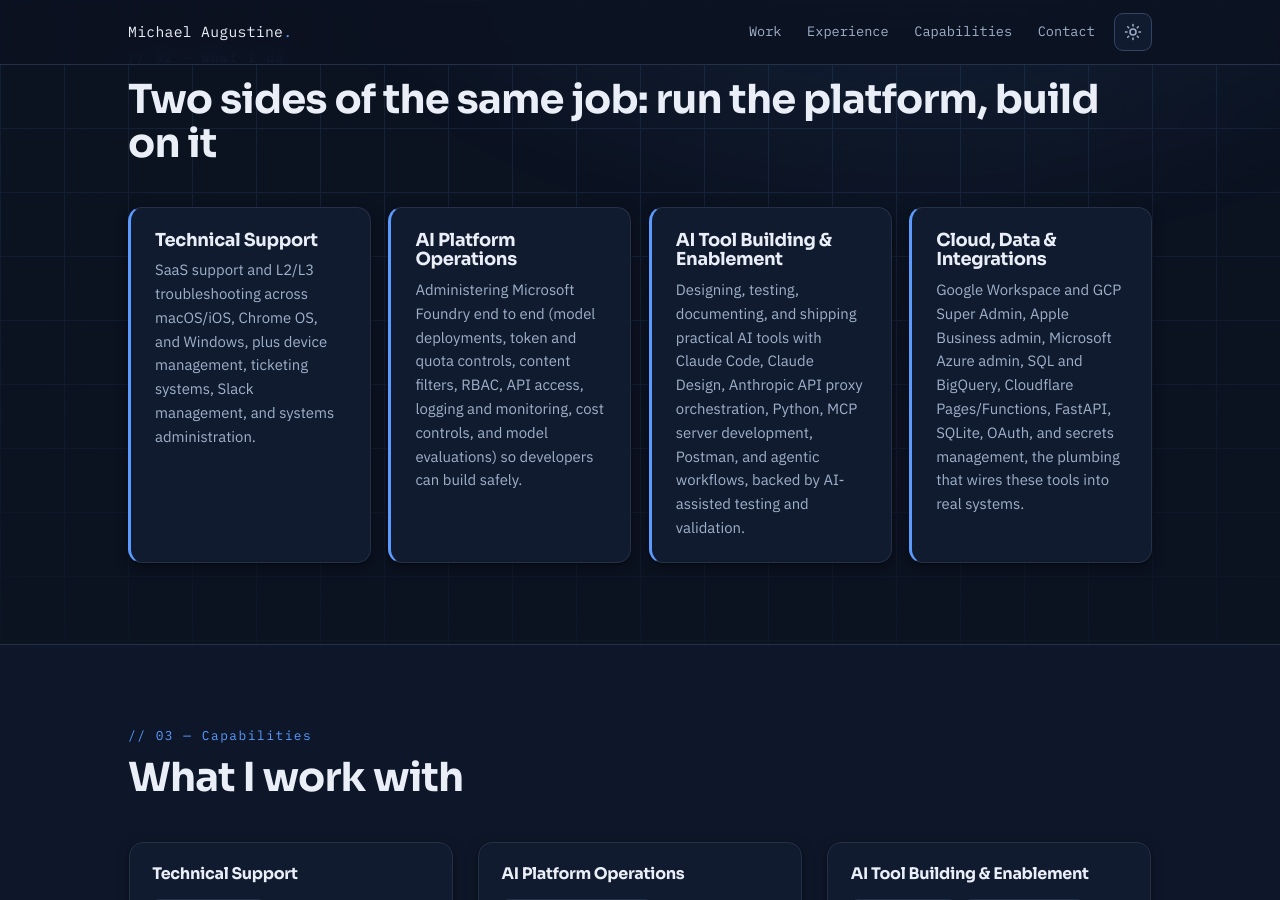
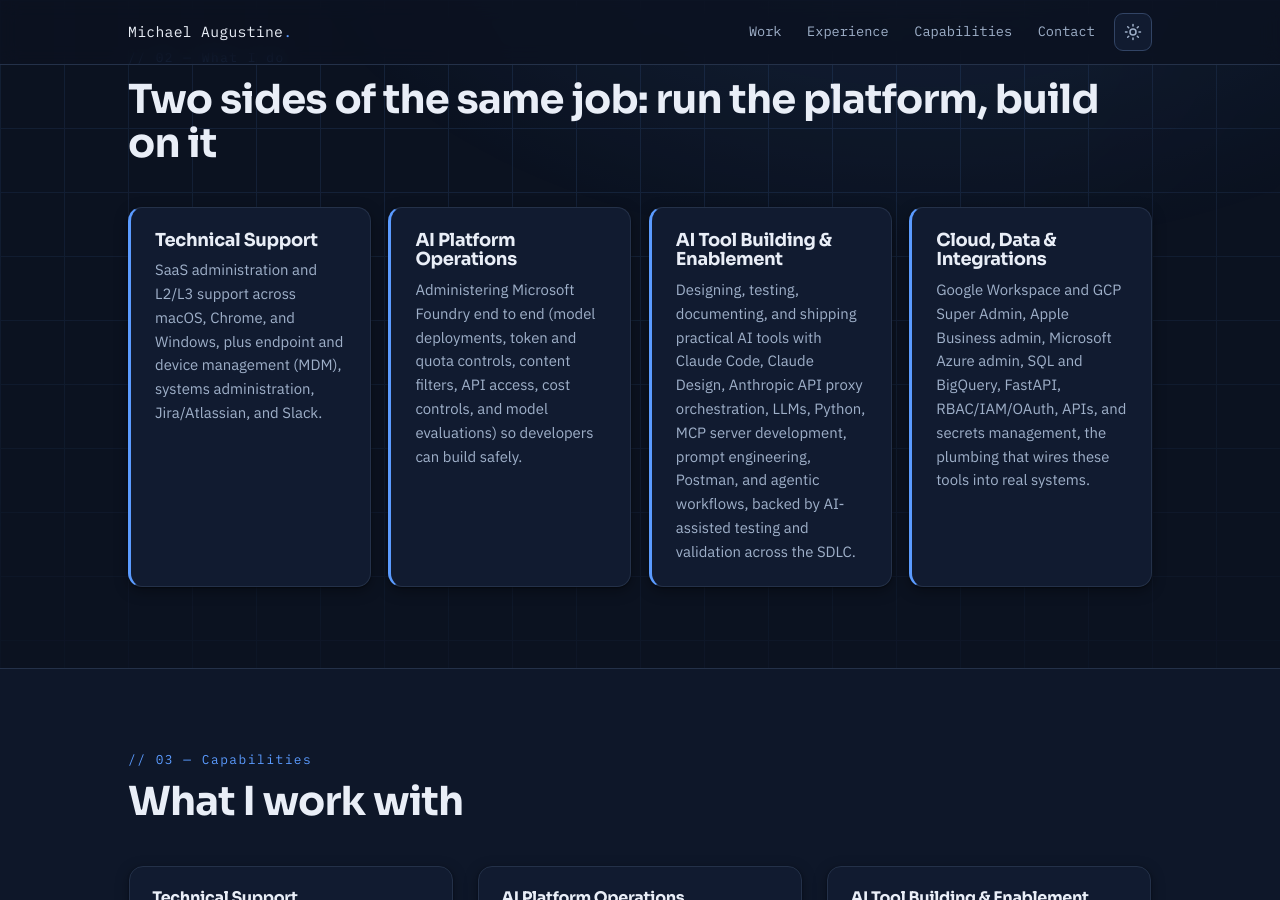
Before and after one commit to augforce/augforce.github.io, a Jekyll site: the page built from index.html, in a window 1280 px wide and 900 px high, scrolled down 2646 px. Built offline with Jekyll 4.4.1, drawn with Linux system fonts in a browser that asks for light colours; some of the changed text lies outside the part shown.

Commit message:
Resume sync: new PDF, Jira/Atlassian + MDM support skills, prompt engineering/LLMs, RBAC/IAM/OAuth consolidation, Ferguson bullet updates
Co-Authored-By: Claude Fable 5 <noreply@anthropic.com>

```diff
--- a/_data/focus.yml
+++ b/_data/focus.yml
@@ -1,13 +1,13 @@
 # "What I do" — focus areas, drawn from the résumé.
 
 - name: "Technical Support"
-  blurb: "SaaS support and L2/L3 troubleshooting across macOS/iOS, Chrome OS, and Windows, plus device management, ticketing systems, Slack management, and systems administration."
+  blurb: "SaaS administration and L2/L3 support across macOS, Chrome, and Windows, plus endpoint and device management (MDM), systems administration, Jira/Atlassian, and Slack."
 
 - name: "AI Platform Operations"
-  blurb: "Administering Microsoft Foundry end to end (model deployments, token and quota controls, content filters, RBAC, API access, logging and monitoring, cost controls, and model evaluations) so developers can build safely."
+  blurb: "Administering Microsoft Foundry end to end (model deployments, token and quota controls, content filters, API access, cost controls, and model evaluations) so developers can build safely."
 
 - name: "AI Tool Building & Enablement"
-  blurb: "Designing, testing, documenting, and shipping practical AI tools with Claude Code, Claude Design, Anthropic API proxy orchestration, Python, MCP server development, Postman, and agentic workflows, backed by AI-assisted testing and validation."
+  blurb: "Designing, testing, documenting, and shipping practical AI tools with Claude Code, Claude Design, Anthropic API proxy orchestration, LLMs, Python, MCP server development, prompt engineering, Postman, and agentic workflows, backed by AI-assisted testing and validation across the SDLC."
 
 - name: "Cloud, Data & Integrations"
-  blurb: "Google Workspace and GCP Super Admin, Apple Business admin, Microsoft Azure admin, SQL and BigQuery, Cloudflare Pages/Functions, FastAPI, SQLite, OAuth, and secrets management, the plumbing that wires these tools into real systems."
+  blurb: "Google Workspace and GCP Super Admin, Apple Business admin, Microsoft Azure admin, SQL and BigQuery, FastAPI, RBAC/IAM/OAuth, APIs, and secrets management, the plumbing that wires these tools into real systems."
--- a/_data/skills.yml
+++ b/_data/skills.yml
@@ -1,13 +1,13 @@
 # Capability clusters for the Capabilities section — mirrors the résumé.
 
 - group: "Technical Support"
-  items: ["SaaS Support", "L2/L3 Troubleshooting", "Device Management", "Ticketing Systems", "Slack Management", "macOS/iOS", "Chrome OS", "Windows Support", "SysAdmin"]
+  items: ["SaaS Administration", "L2/L3 Support", "Systems Administration", "Endpoint & Device Management (MDM)", "macOS", "Chrome OS", "Windows Support", "Jira/Atlassian", "Slack"]
 
 - group: "AI Platform Operations"
-  items: ["Microsoft Foundry", "Model Deployments", "Token & Quota Controls", "Content Filters", "RBAC", "API Access", "Logging & Monitoring", "Cost Controls", "Model Evaluations"]
+  items: ["Microsoft Foundry", "Model Deployments", "Token & Quota Controls", "Content Filters", "API Access", "Cost Controls", "Model Evaluations"]
 
 - group: "AI Tool Building & Enablement"
-  items: ["Claude Code", "Claude Design", "Anthropic API Proxy Orchestration", "Python", "MCP Server Development", "Postman", "Agentic Workflows", "AI-Assisted Testing & Validation"]
+  items: ["Claude Code", "Claude Design", "Anthropic API Proxy Orchestration", "LLMs", "Python", "MCP Server Development", "Prompt Engineering", "Postman", "Agentic Workflows", "AI-Assisted Testing & Validation (SDLC)"]
 
 - group: "Cloud, Data & Integrations"
-  items: ["Google Workspace & GCP Super Admin", "Apple Business Admin", "Microsoft Azure Admin", "SQL", "BigQuery", "Cloudflare Pages/Functions", "FastAPI", "SQLite", "OAuth", "APIs", "Secrets Management"]
+  items: ["Google Workspace & GCP Super Admin", "Apple Business Admin", "Microsoft Azure Admin", "SQL", "BigQuery", "FastAPI", "RBAC/IAM/OAuth", "APIs", "Secrets Management"]
```
Also changed, not shown: _data/experience.yml (+3 -4 lines), 1 other file.
